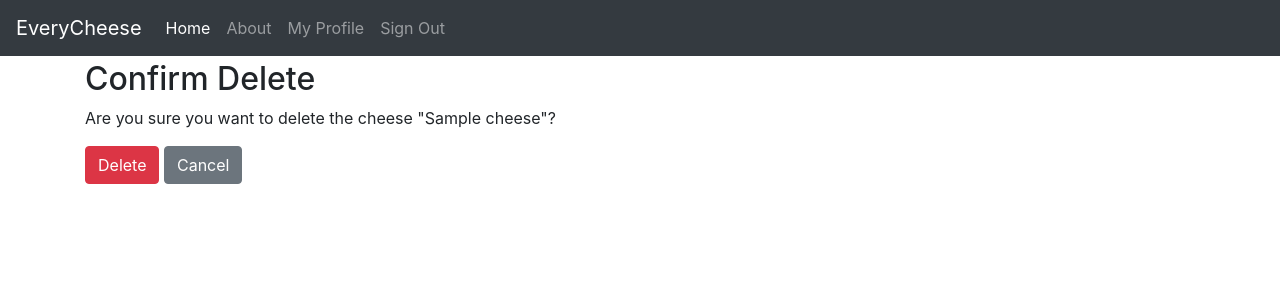
After one commit to lm1298/everycheese, a Django app: a page that uses everycheese/templates/cheeses/cheese_confirm_delete.html in a window 1280 px wide. The commit adds this page. Shown: the top 300 px of the page. Run offline with Django 3.2, Linux system fonts and the light colour scheme; a user stored in the database is signed in; tables that the repository leaves empty hold one stand-in row (values such as "Sample post"); some libraries are stand-ins or nearby versions.

Commit message:
create delete view

```diff
--- a/everycheese/cheeses/urls.py
+++ b/everycheese/cheeses/urls.py
@@ -23,7 +23,9 @@ urlpatterns = [
         view=views.CheeseDetailView.as_view(),
         name='detail'
     ),
+    path('<slug:slug>/delete/', views.CheeseDeleteView.as_view(), name='confirm_delete'),
 
-
+    # URL pattern for the delete view function (no change needed here)
+    path('<slug:slug>/delete/confirm/', views.delete_cheese, name='delete_cheese'),
 
 ]
--- a/everycheese/cheeses/views.py
+++ b/everycheese/cheeses/views.py
@@ -1,13 +1,15 @@
 from django.contrib.auth.mixins import LoginRequiredMixin
 
-
+from django.shortcuts import render, redirect
 from .models import Cheese
 from django.views.generic import (
     ListView,
     DetailView,
     CreateView,
-    UpdateView
+    UpdateView,
+    DeleteView
 )
+from django.urls import reverse_lazy
 class CheeseListView(ListView):
     model = Cheese
 class CheeseDetailView(DetailView):
@@ -34,3 +36,17 @@ class CheeseUpdateView(LoginRequiredMixin, UpdateView):
         'country_of_origin'
     ]
     action = "Update"
+class CheeseDeleteView(LoginRequiredMixin, DeleteView):
+    model = Cheese
+    success_url = reverse_lazy('cheeses:list')  # Redirect to the list view after deletion
+
+# Add the delete_cheese view function here
+def delete_cheese(request, slug):
+    cheese = Cheese.objects.get(slug=slug)
+
+    if request.method == 'POST':
+        # Delete the cheese if the request method is POST
+        cheese.delete()
+        return redirect('cheeses:list')  # Redirect to the list view after deletion
+
+    return render(request, 'delete_cheese.html', {'cheese': cheese})
--- /dev/null
+++ b/everycheese/templates/cheeses/cheese_confirm_delete.html
@@ -0,0 +1,11 @@
+{% extends "base.html" %}
+{% block title %}Confirm Delete{% endblock title %}
+{% block content %}
+<h2>Confirm Delete</h2>
+<p>Are you sure you want to delete the cheese "{{ cheese.name }}"?</p>
+<form method="post">
+  {% csrf_token %}
+  <button type="submit" class="btn btn-danger">Delete</button>
+  <a class="btn btn-secondary" href="{% url 'cheeses:list' %}">Cancel</a>
+</form>
+{% endblock content %}
--- a/everycheese/templates/cheeses/cheese_list.html
+++ b/everycheese/templates/cheeses/cheese_list.html
@@ -11,6 +11,9 @@
     <tr>
         <td><a href="{% url 'cheeses:detail' cheese.slug %}">{{ cheese.name }}</a></td>
         <td><p>{{ cheese.country_of_origin}}</p></td>
+        <td>
+            <a class="btn btn-danger" href="{% url 'cheeses:confirm_delete' cheese.slug %}">Delete</a>
+        </td>
     </tr>
     {% endfor %}
 </table>
```
Also changed, not shown: everycheese/templates/cheeses/delete_cheese.html (added, +11 -0 lines).
